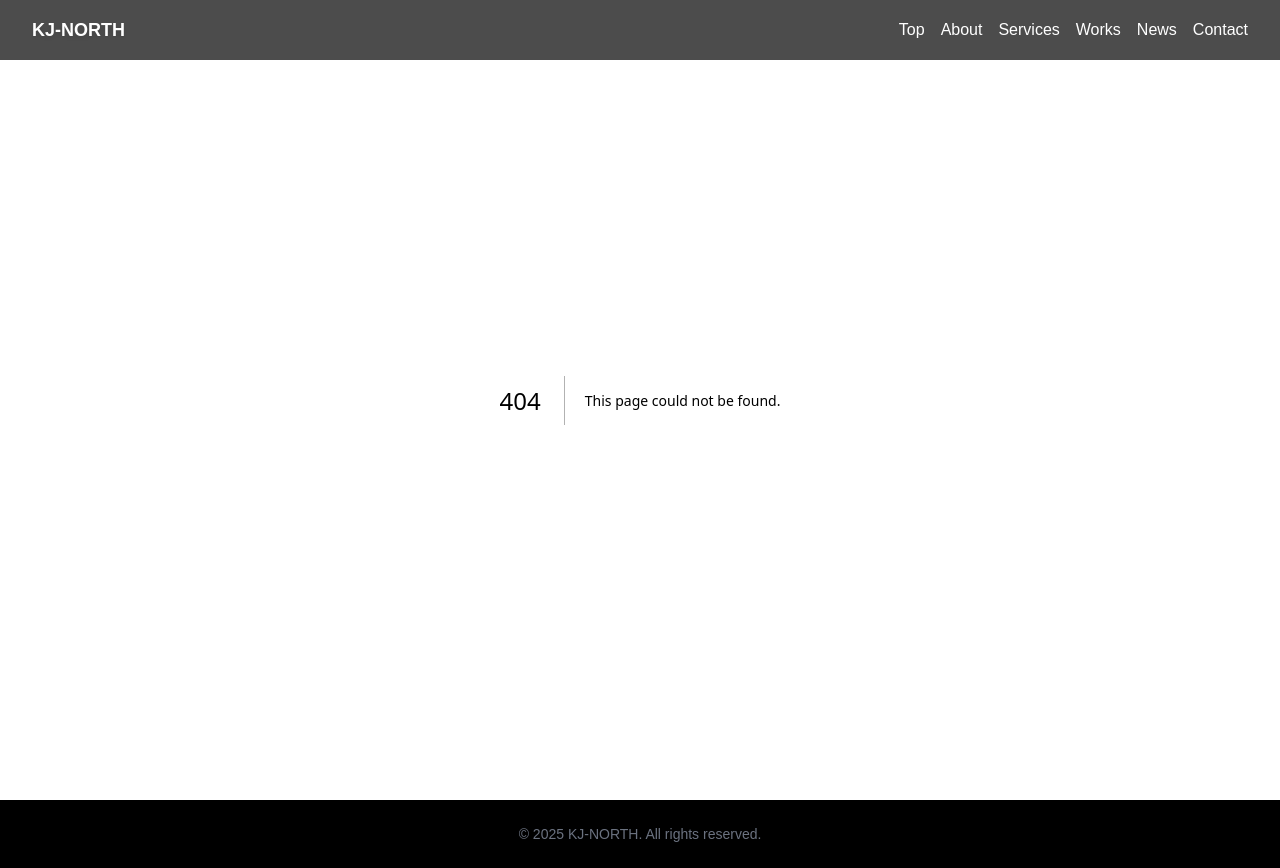
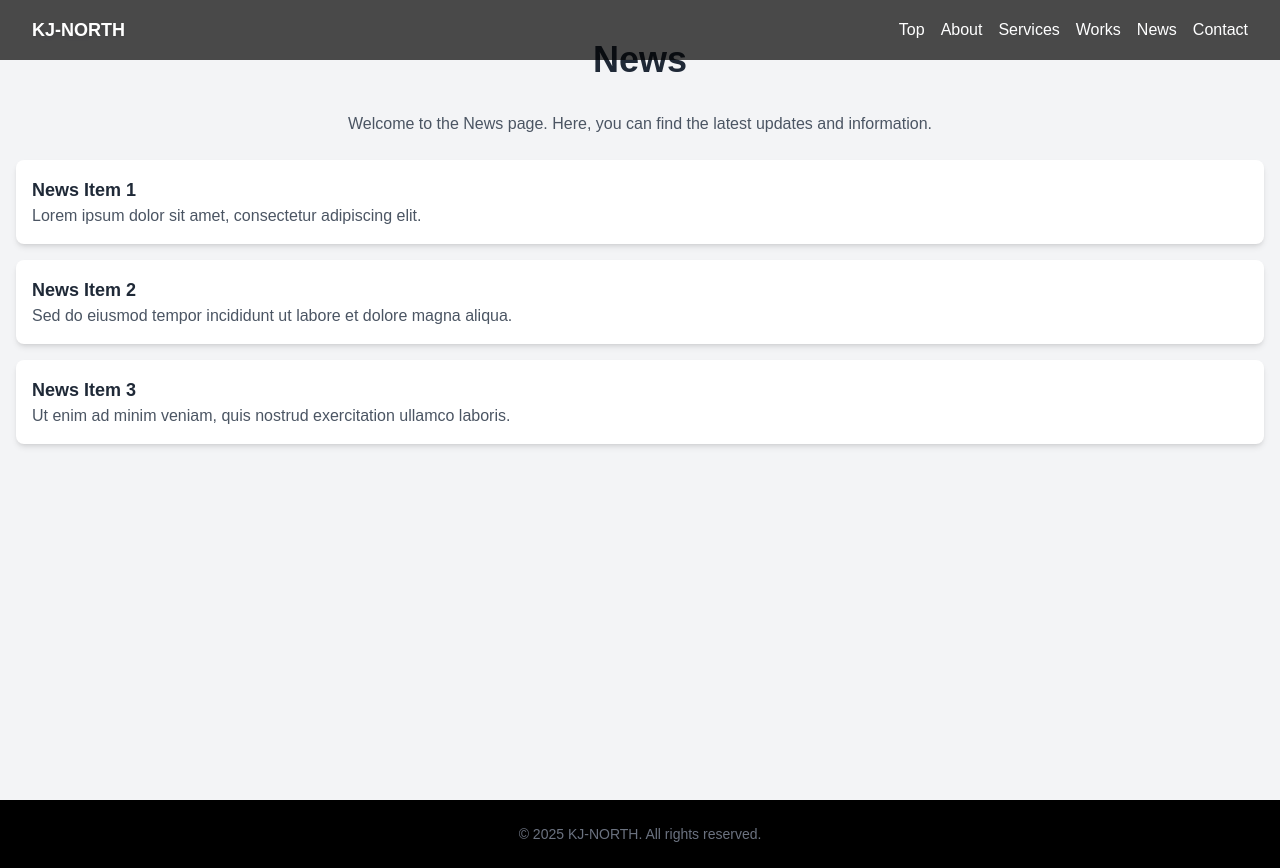
Before and after one commit to miryowasuke/kj-north-site, a Next.js app: page /news in a window 1280 px wide. Before the commit this address had no page. Built offline with nearby package versions, Linux system fonts and the light colour scheme.

Commit message:
newsページ仮作成

```diff
--- /dev/null
+++ b/app/news/page.tsx
@@ -0,0 +1,40 @@
+import React from "react";
+
+const News = () => {
+  return (
+    <div className="min-h-screen bg-gray-100 py-10">
+      <div className="container mx-auto px-4">
+        <h1 className="text-4xl font-bold text-center mb-8 text-gray-800">
+          News
+        </h1>
+        <p className="text-center text-gray-600 mb-6">
+          Welcome to the News page. Here, you can find the latest updates and
+          information.
+        </p>
+        <ul className="space-y-4">
+          <li className="bg-white shadow-md p-4 rounded-lg hover:bg-gray-50 transition">
+            <h2 className="text-lg font-semibold text-gray-800">News Item 1</h2>
+            <p className="text-gray-600">
+              Lorem ipsum dolor sit amet, consectetur adipiscing elit.
+            </p>
+          </li>
+          <li className="bg-white shadow-md p-4 rounded-lg hover:bg-gray-50 transition">
+            <h2 className="text-lg font-semibold text-gray-800">News Item 2</h2>
+            <p className="text-gray-600">
+              Sed do eiusmod tempor incididunt ut labore et dolore magna aliqua.
+            </p>
+          </li>
+          <li className="bg-white shadow-md p-4 rounded-lg hover:bg-gray-50 transition">
+            <h2 className="text-lg font-semibold text-gray-800">News Item 3</h2>
+            <p className="text-gray-600">
+              Ut enim ad minim veniam, quis nostrud exercitation ullamco
+              laboris.
+            </p>
+          </li>
+        </ul>
+      </div>
+    </div>
+  );
+};
+
+export default News;
```
